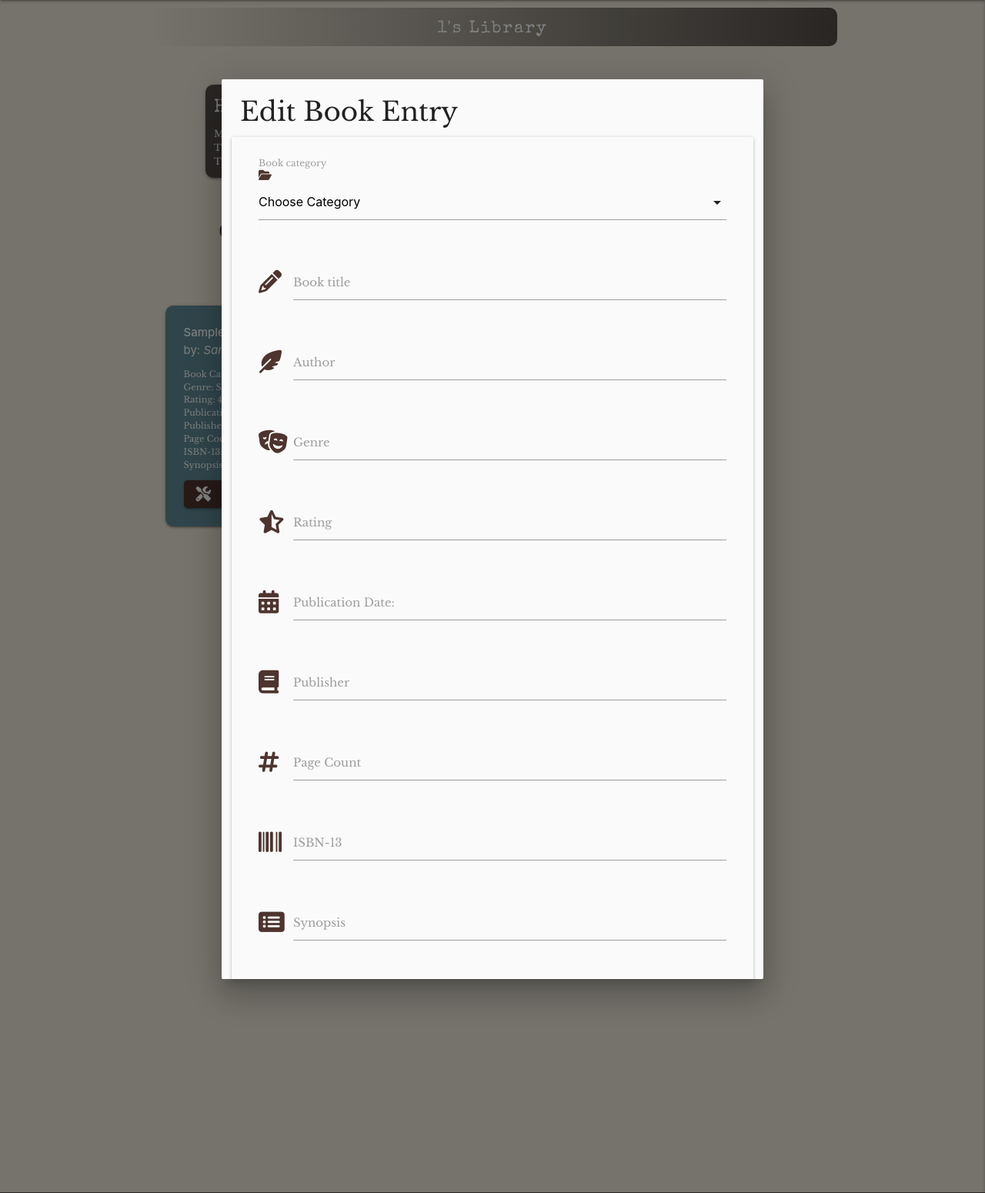
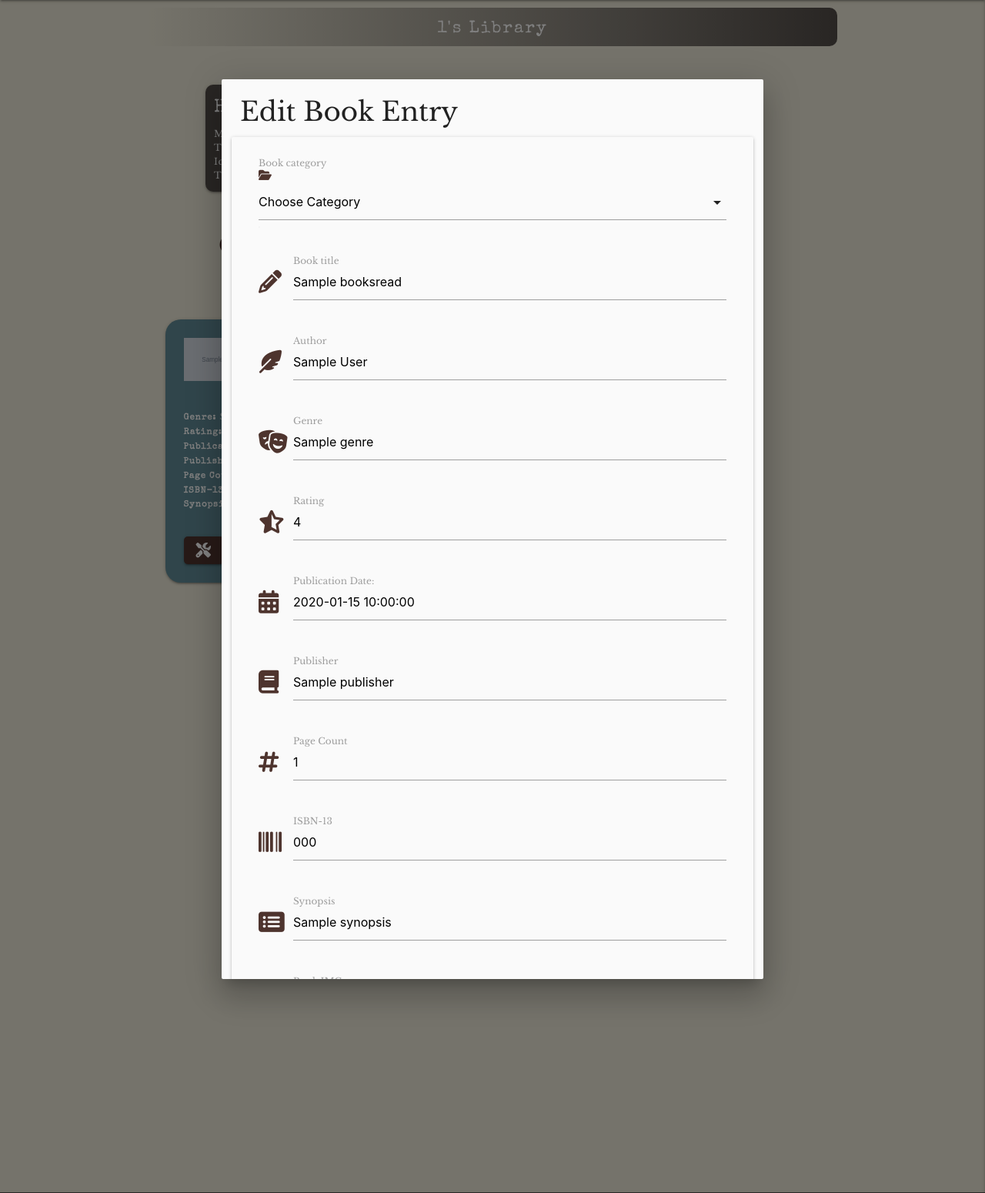
Before and after one commit to digimori/PersonalLibraryApp, a Flask app: page /search in a window 1280 px wide, after a click that opens the changed part. Shown: the part 64-1614 px from the top of the page at 77% size. Run offline with Flask 2, Linux system fonts and the light colour scheme; the visitor is signed in with stand-in values (Sample User, id 1); grey boxes marked "Sample" are stand-in pictures; a database or web service that is not in the repository returns one stand-in record (values such as "Sample title"); some libraries are stand-ins or nearby versions.

Commit message:
Image upload ability added to 'add_book.html', entry containers and edit forms on profile.html altered to match this, showing an image uploaded by the user next to the book title

```diff
--- a/app.py
+++ b/app.py
@@ -27,6 +27,7 @@ def index():
 @app.route("/get_books")
 def get_books():
     booksread = list(mongo.db.booksread.find())
+
     if request.method == "POST":
         submit = {
             "category_name": request.form.get("category_name"),
@@ -48,7 +49,8 @@ def get_books():
 
     categories = mongo.db.reading_list.find().sort("category_name", 1)
     return render_template(
-        "profile.html", booksread=book, reading_list=categories
+        "profile.html", booksread=book,
+        reading_list=categories, username=session["user"]
         )
 
 
@@ -59,7 +61,8 @@ def search():
     booksread = list(mongo.db.booksread.find({"$text": {"$search": query}}))
 
     return render_template(
-        "profile.html", username=session["user"], booksread=booksread, reading_list=categories
+        "profile.html", username=session["user"],
+        booksread=booksread, reading_list=categories
         )
 
 
@@ -95,7 +98,8 @@ def login():
             {"username": request.form.get("username").lower()})
 
         if existing_user:
-            if check_password_hash(existing_user["password"], request.form.get("password")):
+            if check_password_hash(
+                    existing_user["password"], request.form.get("password")):
                 session["user"] = request.form.get("username").lower()
                 flash("Welcome, {}".format(
                     request.form.get("username")))
@@ -129,7 +133,7 @@ def profile(username):
             reading_list=categories
             )
 
-    return redirect(url_for("login"))
+    return redirect(url_for("login", username=session["user"]))
 
 
 @app.route("/logout")
@@ -154,14 +158,16 @@ def add_book():
             "publisher": request.form.get("publisher"),
             "page_count": request.form.get("page_count"),
             "isbn": request.form.get("isbn"),
-            "synopsis": request.form.get("synopsis")
+            "synopsis": request.form.get("synopsis"),
+            "bookimg": request.form.get("bookimg")
             }
         mongo.db.booksread.insert_one(book)
         flash("Book Successfully Added")
         return redirect(url_for("add_book"))
 
     bookcat = mongo.db.reading_list.find().sort("category_name", 1)
-    return render_template("add_book.html", reading_list=bookcat)
+    return render_template(
+        "add_book.html", reading_list=bookcat, username=session["user"])
 
 
 @app.route("/profile/<username>, <book_id>", methods=["GET", "POST"])
@@ -177,17 +183,20 @@ def edit_book(username, book_id):
             "publisher": request.form.get("publisher"),
             "page_count": request.form.get("page_count"),
             "isbn": request.form.get("isbn"),
-            "synopsis": request.form.get("synopsis")
+            "synopsis": request.form.get("synopsis"),
+            "bookimg": request.form.get("bookimg")
         }
 
         book = mongo.db.booksread.find({"_id": ObjectId(book_id)}, submit)
-        mongo.db.booksread.replace_one({"_id": ObjectId(book_id)}, submit, True)
+        mongo.db.booksread.replace_one(
+            {"_id": ObjectId(book_id)}, submit, True)
         categories = mongo.db.reading_list.find().sort("category_name", 1)
         flash("Book Entry Edited")
     return redirect(url_for("profile", username=session["user"]))
 
     return render_template(
-        "profile.html", book=book, reading_list=categories
+        "profile.html",
+        book=book, reading_list=categories, username=session["user"]
         )
 
 
--- a/static/css/stylesheet.css
+++ b/static/css/stylesheet.css
@@ -157,6 +157,7 @@ h5.howto {
 /* ------------------------------------ Book Entry Cards ------------------------------------ */
 
 .cardcontent {
+  padding-top: 10px 0 2px 5px;
   font-size: 0.75em;
   font-weight: 500;
   color: white;
@@ -165,7 +166,19 @@ h5.howto {
 
 div.bookcontentunread {
   background-color: #618C97;
-  border-radius: 10px;
+  border-radius: 20px;
+}
+
+p {
+  font-weight: 500;
+  font-family: 'Libre Baskerville', serif;
+  letter-spacing: 1px;
+}
+
+p strong {
+  font-weight: 600;
+  font-family: 'Special Elite', serif;
+  letter-spacing: 1px;
 }
 
 /* ------------------------------------ Forms ------------------------------------ */
--- a/templates/profile.html
+++ b/templates/profile.html
@@ -9,6 +9,7 @@
         </h5>
     </div>
 </div>
+
 <br>
   <div class="row">
     <div class="col s8 m9 offset-m1 offset-s2 card explanation">
@@ -43,11 +44,20 @@
     {% if book.category_name == "Books Read" %}
     <div class="col s12 m6">
         <div class="card-panel bookcontent">
-            <span class="white-text">
+            <div class="row valign-wrapper">
+                {% if book.bookimg %}
+            <div class="col s3 bookimgcontainer">
+                <img src="{{ book.bookimg }}" class="responsive-img"></div>
+                {% else %}
+                <div class="col s3 bookimgcontainer">
+                    <img src="https://biotrop.org/images/default-book.png" class="responsive-img"></div>
+                    {% endif %}
+            <span class="white-text col s9">
                 <strong>{{ book.title }}</strong><br> by: <em>{{ book.author }}</em>
             </span>
-            <p class="cardcontent">
-                <strong>Book Category:</strong> {{ book.category_name }}</br>
+            </div>
+            <div class="row">
+            <p class="cardcontent col s10">
                 <strong>Genre:</strong> {{ book.genre }}<br>
                 <strong>Rating:</strong> {{ book.rating }}<br>
                 <strong>Publication date:</strong> {{ book.release_date }}<br>
@@ -56,7 +66,7 @@
                 <strong>ISBN-13:</strong> {{ book.isbn }}<br>
                 <strong>Synopsis:</strong> {{ book.synopsis }}<br>
             </p>
-
+</div>
             <!-- Edit and Delete buttons here, Edit opens modal with Edit form -->
 
             <button data-target="modal-edit-{{ book._id }}" class="btn modal-trigger brown darken-3 white-text"
@@ -96,7 +106,7 @@
                             <div class="row">
                                 <div class="input-field col s12">
                                     <i class="fas fa-pencil-alt prefix brown-text text-darken-3"></i>
-                                    <input id="title" name="title" minlength="2 maxlength="50" type="text"
+                                    <input id="title" name="title" minlength="2" maxlength="50" type="text" value="{{ book.title }}"
                                         class="validate" required>
                                     <label for="title">Book title</label>
                                 </div>
@@ -104,7 +114,7 @@
                             <div class="row">
                                 <div class="input-field col s12">
                                     <i class="fas fa-feather-alt prefix brown-text text-darken-3"></i>
-                                    <input id="author" name="author" minlength="5" maxlength="50" type="text"
+                                    <input id="author" name="author" minlength="5" maxlength="50" type="text" value="{{ book.author }}"
                                         class="validate" required>
                                     <label for="author">Author</label>
                                 </div>
@@ -113,14 +123,14 @@
                                 <div class="input-field col s12">
                                     <i class="fas fa-masks-theater prefix brown-text text-darken-3"></i>
                                     <input id="genre" name="genre" minlength="5" maxlength="50" type="text"
-                                        class="validate" required>
+                                        class="validate" value="{{ book.genre }}" required>
                                     <label for="genre">Genre</label>
                                 </div>
                             </div>
                             <div class="row">
                                 <div class="input-field col s12">
                                     <i class="fas fa-star-half-stroke prefix brown-text text-darken-3"></i>
-                                    <input id="rating" name="rating" minlength="5" maxlength="50" type="text"
+                                    <input id="rating" name="rating" minlength="5" maxlength="50" type="text" value="{{ book.rating }}"
                                         class="validate" required>
                                     <label for="rating">Rating</label>
                                 </div>
@@ -128,7 +138,7 @@
                             <div class="row">
                                 <div class="input-field col s12">
                                     <i class="fas fa-calendar-alt prefix brown-text text-darken-3"></i>
-                                    <input id="release_date" name="release_date" type="text" class="datepicker validate"
+                                    <input id="release_date" name="release_date" type="text" class="datepicker validate" value="{{ book.release_date }}"
                                         required>
                                     <label for="release_date">Publication Date:</label>
                                 </div>
@@ -137,7 +147,7 @@
                                 <div class="input-field col s12">
                                     <i class="fas fa-book prefix brown-text text-darken-3"></i>
                                     <input id="publisher" name="publisher" minlength="5" maxlength="50" type="text"
-                                        class="validate" required>
+                                        class="validate" value="{{ book.publisher }}" required>
                                     <label for="publisher">Publisher</label>
                                 </div>
                             </div>
@@ -145,7 +155,7 @@
                                 <div class="input-field col s12">
                                     <i class="fas fa-hashtag prefix brown-text text-darken-3"></i>
                                     <input id="page_count" name="page_count" minlength="1" maxlength="50" type="text"
-                                        class="validate" required>
+                                        class="validate" value="{{ book.page_count }}" required>
                                     <label for="page_count">Page Count</label>
                                 </div>
                             </div>
@@ -153,7 +163,7 @@
                                 <div class="input-field col s12">
                                     <i class="fas fa-barcode prefix brown-text text-darken-3"></i>
                                     <input id="isbn" name="isbn" minlength="5" maxlength="50" type="text"
-                                        class="validate" required>
+                                        class="validate" value="{{ book.isbn }}" required>
                                     <label for="isbn">ISBN-13</label>
                                 </div>
                             </div>
@@ -161,8 +171,16 @@
                                 <div class="input-field col s12">
                                     <i class="fas fa-rectangle-list prefix brown-text text-darken-3"></i>
                                     <input id="synopsis" name="synopsis" minlength="5" maxlength="600" type="text"
-                                        class="validate" required>
+                                        class="validate" value="{{ book.synopsis }}" required>
                                     <label for="synopsis">Synopsis</label>
+                                </div>
+                            </div>
+                            <div class="row">
+                                <div class="input-field col s12 formentry">
+                                    <i class="fas fa-rectangle-list prefix brown-text text-darken-3"></i>
+                                    <input id="bookimg" name="bookimg" minlength="3" maxlength="600"
+                                        type="text" value="{{ book.bookimg }}" class="validate">
+                                    <label for="bookimg">Book IMG</label>
                                 </div>
                             </div>
                             <div class="modal-footer">
@@ -196,11 +214,20 @@
     <div class="row col s12">
     <div class="col s12 m6">
         <div class="card-panel bookcontentunread">
-            <span class="white-text">
+            <div class="row valign-wrapper">
+            {% if book.bookimg %}
+            <div class="col s3 bookimgcontainer">
+                <img src="{{ book.bookimg }}" class="responsive-img"></div>
+                {% else %}
+                <div class="col s3 bookimgcontainer">
+                    <img src="https://biotrop.org/images/default-book.png" class="responsive-img"></div>
+                    {% endif %}
+            <span class="white-text col s9">
                 <strong>{{ book.title }}</strong><br> by: <em>{{ book.author }}</em>
             </span>
-            <p class="cardcontent">
-                <strong>Book Category:</strong> {{ book.category_name }}</br>
+        </div>
+        <div class="row">
+            <p class="cardcontent col s10">
                 <strong>Genre:</strong> {{ book.genre }}<br>
                 <strong>Rating:</strong> {{ book.rating }}<br>
                 <strong>Publication date:</strong> {{ book.release_date }}<br>
@@ -209,7 +236,7 @@
                 <strong>ISBN-13:</strong> {{ book.isbn }}<br>
                 <strong>Synopsis:</strong> {{ book.synopsis }}<br>
             </p>
-
+</div>
             <!-- Edit and Delete buttons here, Edit opens modal with Edit form -->
 
             <button data-target="modal-edit-{{ book._id }}" class="btn modal-trigger brown darken-3 white-text"
@@ -250,7 +277,7 @@
                                 <div class="input-field col s12">
                                     <i class="fas fa-pencil-alt prefix brown-text text-darken-3"></i>
                                     <input id="title" name="title" minlength="2" maxlength="50" type="text"
-                                        class="validate" required>
+                                        class="validate" value="{{ book.title }}" required>
                                     <label for="title">Book title</label>
                                 </div>
                             </div>
@@ -258,7 +285,7 @@
                                 <div class="input-field col s12">
                                     <i class="fas fa-feather-alt prefix brown-text text-darken-3"></i>
                                     <input id="author" name="author" minlength="5" maxlength="50" type="text"
-                                        class="validate" required>
+                                        class="validate" value="{{ book.author }}" required>
                                     <label for="author">Author</label>
                                 </div>
                             </div>
@@ -266,7 +293,7 @@
                                 <div class="input-field col s12">
                                     <i class="fas fa-masks-theater prefix brown-text text-darken-3"></i>
                                     <input id="genre" name="genre" minlength="5" maxlength="50" type="text"
-                                        class="validate" required>
+                                        class="validate" value="{{ book.genre }}" required>
                                     <label for="genre">Genre</label>
                                 </div>
                             </div>
@@ -274,14 +301,14 @@
                                 <div class="input-field col s12">
                                     <i class="fas fa-star-half-stroke prefix brown-text text-darken-3"></i>
                                     <input id="rating" name="rating" minlength="5" maxlength="50" type="text"
-                                        class="validate" required>
+                                        class="validate" value="{{ book.rating }}" required>
                                     <label for="rating">Rating</label>
                                 </div>
                             </div>
                             <div class="row">
                                 <div class="input-field col s12">
                                     <i class="fas fa-calendar-alt prefix brown-text text-darken-3"></i>
-                                    <input id="release_date" name="release_date" type="text" class="datepicker validate"
+                                    <input id="release_date" name="release_date" type="text" class="datepicker validate" value="{{ book.release_date }}"
                                         required>
                                     <label for="release_date">Publication Date:</label>
                                 </div>
@@ -290,7 +317,7 @@
                                 <div class="input-field col s12">
                                     <i class="fas fa-book prefix brown-text text-darken-3"></i>
                                     <input id="publisher" name="publisher" minlength="5" maxlength="50" type="text"
-                                        class="validate" required>
+                                        class="validate" value="{{ book.publisher }}" required>
                                     <label for="publisher">Publisher</label>
                                 </div>
                             </div>
@@ -298,7 +325,7 @@
                                 <div class="input-field col s12">
                                     <i class="fas fa-hashtag prefix brown-text text-darken-3"></i>
                                     <input id="page_count" name="page_count" minlength="5" maxlength="50" type="text"
-                                        class="validate" required>
+                                        class="validate" value="{{ book.page_count }}" required>
                                     <label for="page_count">Page Count</label>
                                 </div>
                             </div>
@@ -306,7 +333,7 @@
                                 <div class="input-field col s12">
                                     <i class="fas fa-barcode prefix brown-text text-darken-3"></i>
                                     <input id="isbn" name="isbn" minlength="5" maxlength="50" type="text"
-                                        class="validate" required>
+                                        class="validate" value="{{ book.isbn }}" required>
                                     <label for="isbn">ISBN-13</label>
                                 </div>
                             </div>
@@ -314,8 +341,16 @@
                                 <div class="input-field col s12">
                                     <i class="fas fa-rectangle-list prefix brown-text text-darken-3"></i>
                                     <input id="synopsis" name="synopsis" minlength="5" maxlength="600" type="text"
-                                        class="validate" required>
+                                        class="validate" value="{{ book.synopsis }}" required>
                                     <label for="synopsis">Synopsis</label>
+                                </div>
+                            </div>
+                            <div class="row">
+                                <div class="input-field col s12 formentry">
+                                    <i class="fas fa-rectangle-list prefix brown-text text-darken-3"></i>
+                                    <input id="bookimg" name="bookimg" minlength="3" maxlength="600"
+                                        type="text" value="{{ book.bookimg }}" class="validate">
+                                    <label for="bookimg">Book IMG</label>
                                 </div>
                             </div>
                             <div class="modal-footer">
```
Also changed, not shown: example.py (added, +10 -0 lines), templates/add_book.html (+8 -0 lines).
